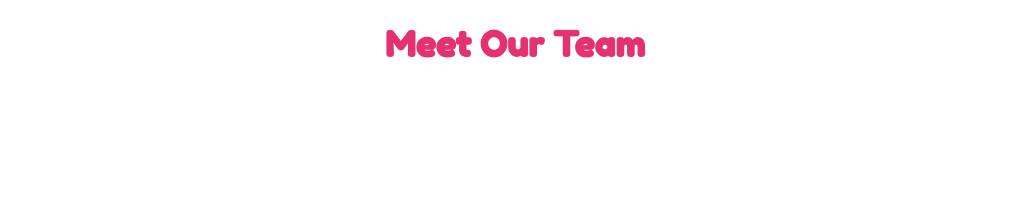
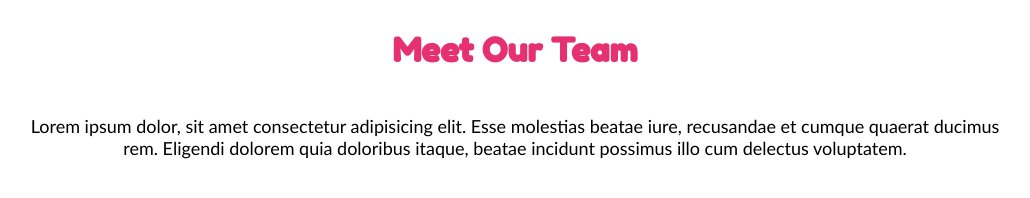
Before and after one commit to FabrizioFavia/html-css-float-cards, a plain HTML site: page index.html in a window 1280 px wide. Shown: the whole page, without its empty margins (125-1155 px from the left). Drawn offline with Linux system fonts and the light colour scheme.

Commit message:
feat(body): add main container and first paragraph

```diff
--- a/css/style.css
+++ b/css/style.css
@@ -1,10 +1,28 @@
 *{
-    /* font-family: 'Nerko One', cursive; */
-    font-family: 'Fredoka One', cursive;
+    box-sizing: border-box;
+}
+
+body{
+    margin: 0;
 }
 
 header :only-child{
-    font-size: 35px;
+    font-size: 33px;
     color: #E5316F;
     text-align: center;
+    font-family: 'Fredoka One', cursive;
+    margin-top: 30px;
 }
+
+.mainContainer{
+    max-width: 1000px;
+    margin: 45px auto;
+
+}
+
+section p{
+    font-family:'Gill Sans', 'Gill Sans MT', Calibri, 'Trebuchet MS', sans-serif;
+    text-align: center;
+    font-size: 18px;
+    font-weight: 300;
+}
--- a/index.html
+++ b/index.html
@@ -19,9 +19,10 @@
     </header>
 
     <main>
+        <div class="mainContainer">
             <!-- sezione 1 -->
             <section>
-
+                <p>Lorem ipsum dolor, sit amet consectetur adipisicing elit. Esse molestias beatae iure, recusandae et cumque quaerat ducimus rem. Eligendi dolorem quia doloribus itaque, beatae incidunt possimus illo cum delectus voluptatem.</p>
             </section>
 
             <!-- sezione 2 -->
@@ -33,6 +34,7 @@
             <section>
 
             </section>
+        </div>
     </main>
 
 </body>
```
Lines whose indentation alone changed are shown as unchanged.
